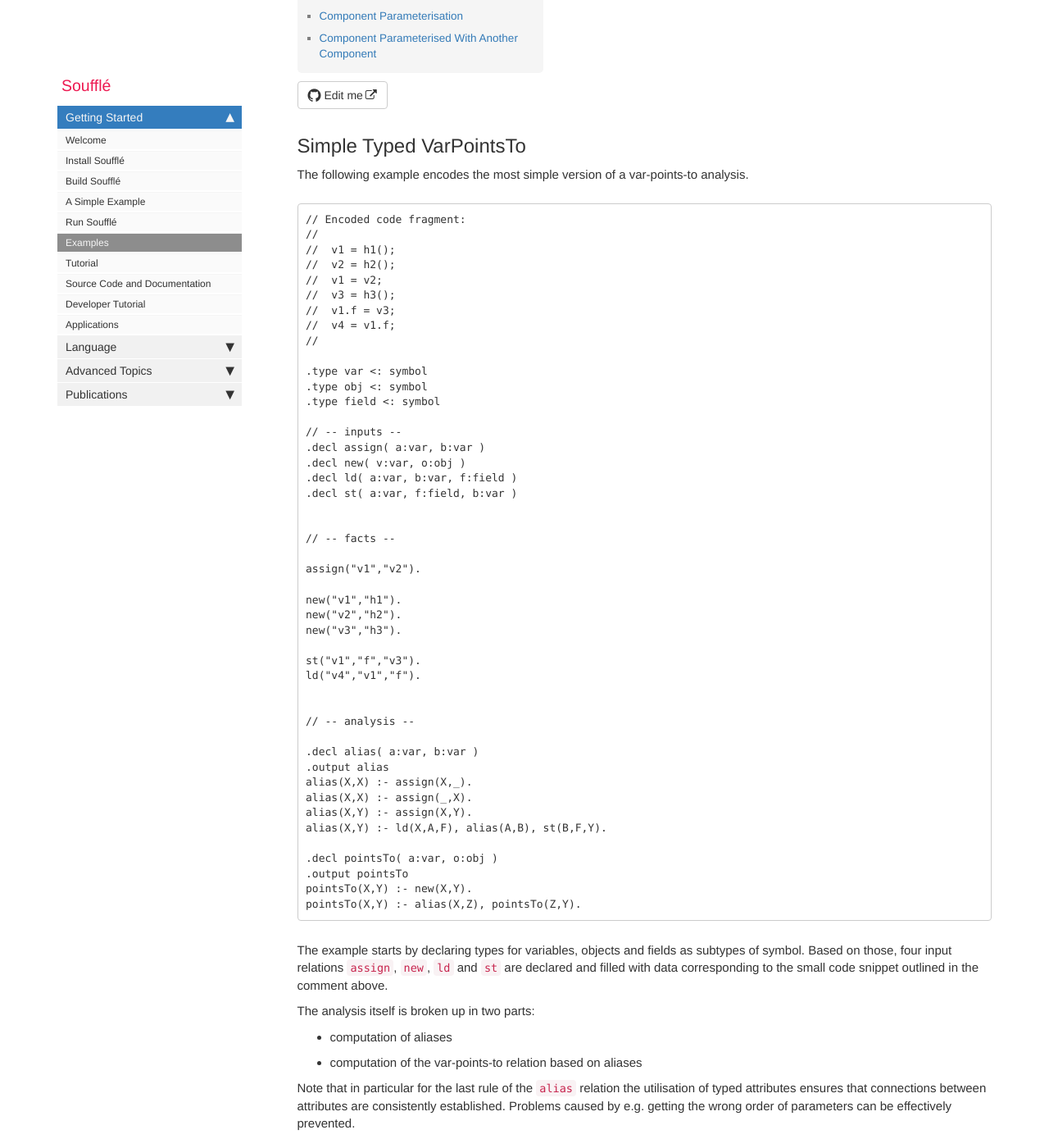
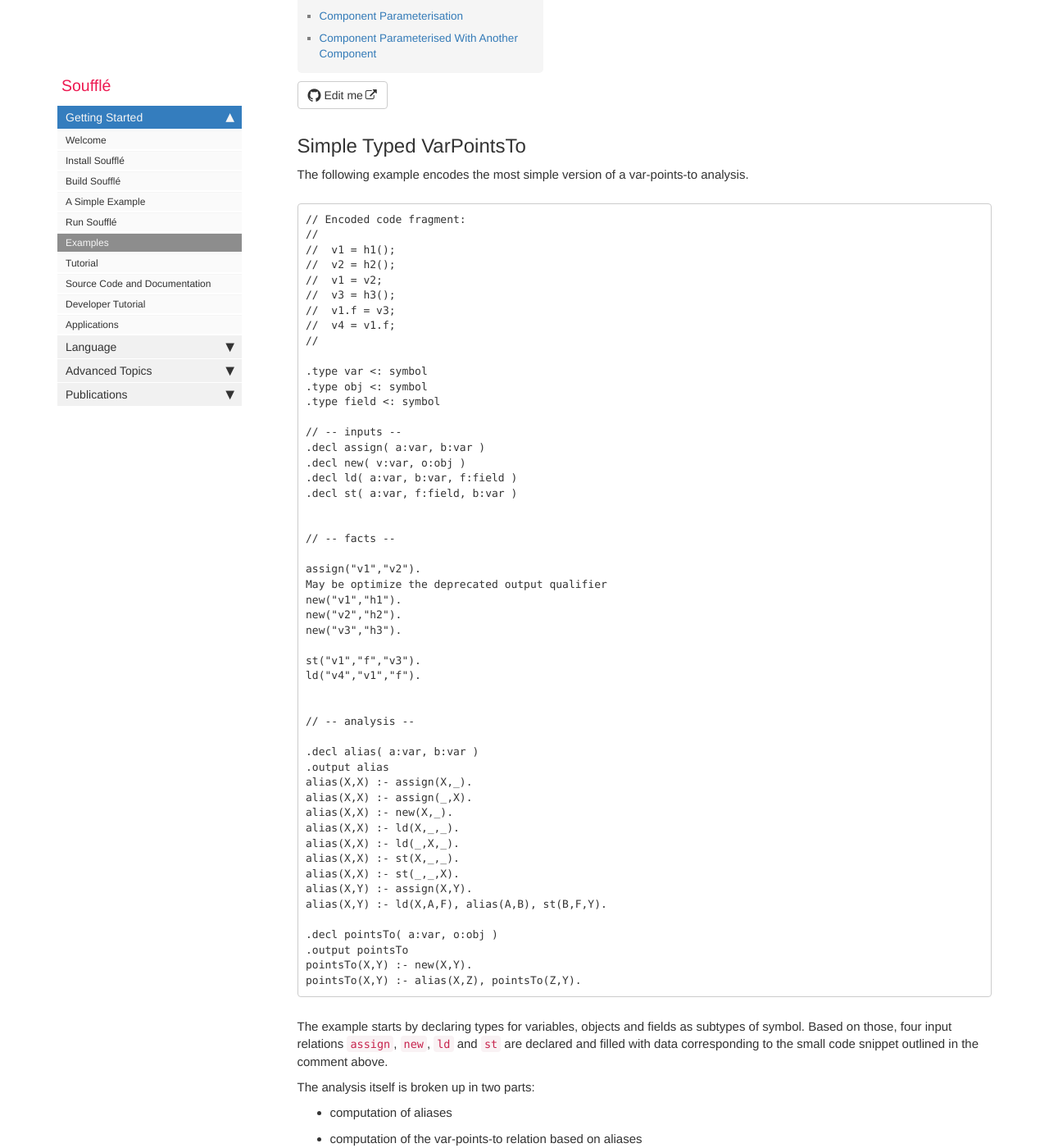
Before and after one commit to souffle-lang/souffle-lang.github.io, a Jekyll site: the page built from pages/docs/examples.md, in a window 1280 px wide and 1400 px high, scrolled down 334 px. Shown: the whole window at 82% size. Built offline with Jekyll 4.4.1, drawn with Linux system fonts in a browser that asks for light colours; comment, search, counter and statistics services are not loaded.

Commit message:
update for more complete alias analysis

```diff
--- a/pages/docs/examples.md
+++ b/pages/docs/examples.md
@@ -32,7 +32,7 @@ The following example encodes the most simple version of a var-points-to analysi
 // -- facts --
 
 assign("v1","v2").
-
+May be optimize the deprecated output qualifier
 new("v1","h1").
 new("v2","h2").
 new("v3","h3").
@@ -47,6 +47,11 @@ ld("v4","v1","f").
 .output alias
 alias(X,X) :- assign(X,_).
 alias(X,X) :- assign(_,X).
+alias(X,X) :- new(X,_).
+alias(X,X) :- ld(X,_,_).
+alias(X,X) :- ld(_,X,_).
+alias(X,X) :- st(X,_,_).
+alias(X,X) :- st(_,_,X).
 alias(X,Y) :- assign(X,Y).
 alias(X,Y) :- ld(X,A,F), alias(A,B), st(B,F,Y).
 
```
